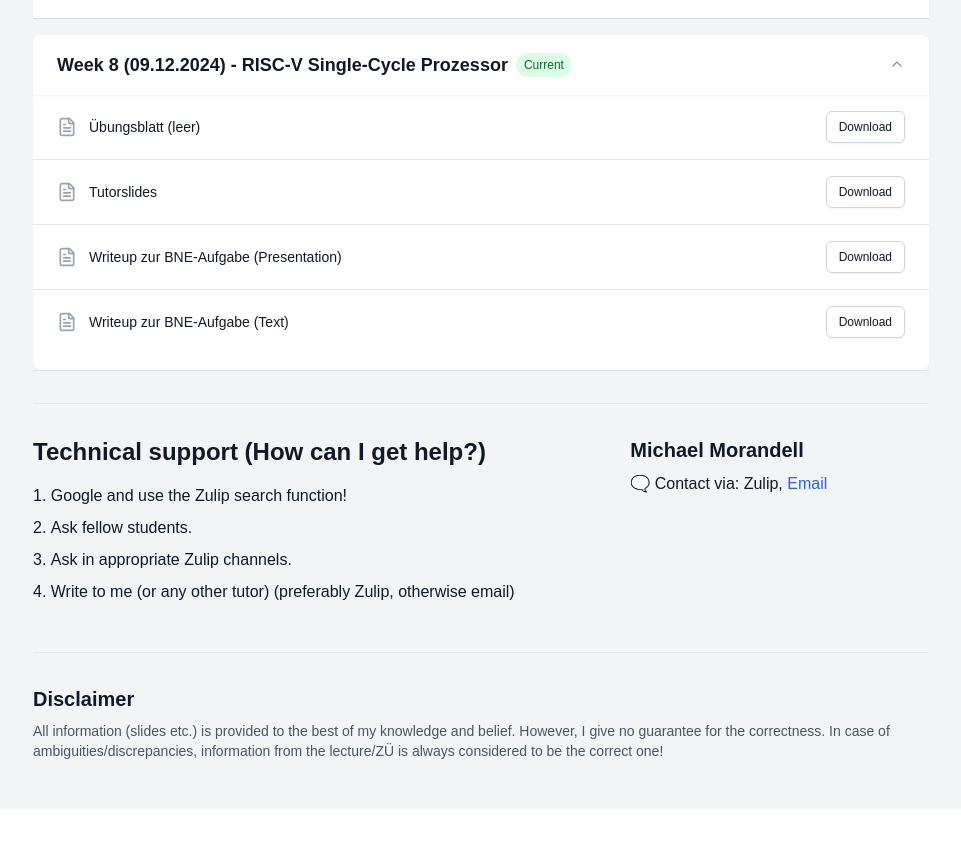
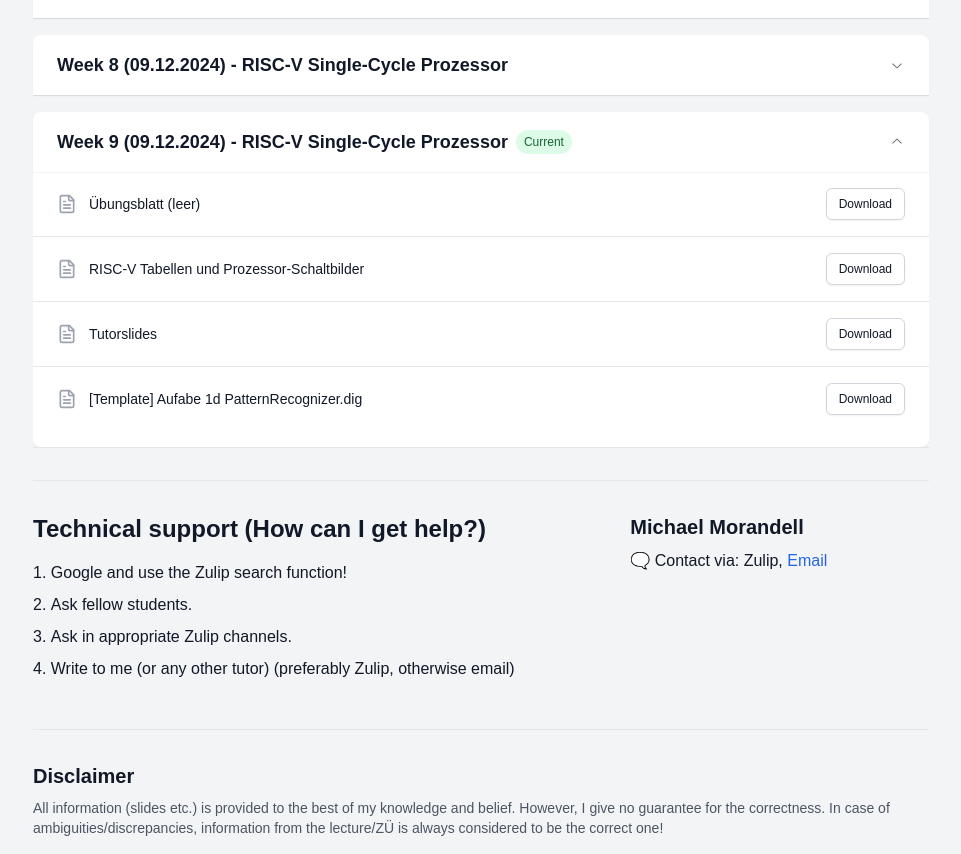
Before and after one commit to mormic04/era_tutorium_website, a Next.js app: page / in a window 1280 px wide. Shown: the part 928-1782 px from the top of the page, without its empty margins (159-1120 px from the left). Before the commit the page ends 1737 px from the top, so only its background shows below. Built offline with nearby package versions, Linux system fonts and the light colour scheme.

Commit message:
added w09

```diff
--- a/src/components/LectureMaterials.tsx
+++ b/src/components/LectureMaterials.tsx
@@ -134,6 +134,19 @@ const lectureWeeks = [
       { name: "Tutorslides", url: materialBasePath + "w08/era_tutorslides_w08.pdf"},
       { name: "Writeup zur BNE-Aufgabe (Presentation)", url: materialBasePath + "w08/BNE_Erweiterung_presentation"},
       { name: "Writeup zur BNE-Aufgabe (Text)", url: materialBasePath + "w08/BNE_Erweiterung_writeup"},
+      { name: "Mitschrift 09.12.2024", url: materialBasePath + "w08/era_tutor08_platz_Mo"},
+      { name: "Mitschrift 12.12.2024", url: materialBasePath + "w08/era_tutor08_platz_Do"}
+    ],
+  },
+  {
+    week: 9,
+    date: "09.12.2024",
+    topic: "RISC-V Single-Cycle Prozessor",
+    materials: [
+      { name: "Übungsblatt (leer)", url: "https://www.moodle.tum.de/mod/resource/view.php?id=3249481"},
+      { name: "RISC-V Tabellen und Prozessor-Schaltbilder", url: "https://courses.edx.org/assets/courseware/v1/f06a2dc0c856f60ec0711e9f5e1c98cf/asset-v1:HarveyMuddX+ENGR85B+1T2023+type@asset+block/FinalReferences.pdf"},
+      { name: "Tutorslides", url: materialBasePath + "w09/era_tutorslides_w09.pdf"},
+      { name: "[Template] Aufabe 1d PatternRecognizer.dig", url: materialBasePath + "w09/PatternRecognizer_Template.dig"}
     ],
   },
 
@@ -151,7 +164,7 @@ export default function LectureMaterials() {
     return Math.ceil(diffDays / 7)
   }, [])
 
-  currentWeek = 8;
+  currentWeek = 9;
 
   React.useEffect(() => {
     document.documentElement.classList.toggle('dark', theme === 'dark');
```
